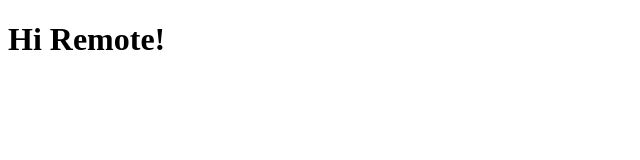
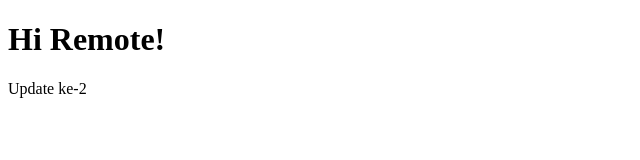
Before and after one commit to Laizy7/remote-test, a plain HTML site: page index.html in a window 1280 px wide. Shown: the full height of the page, 0-640 px from the left. Drawn offline with Linux system fonts and the light colour scheme.

Commit message:
Tambah update ke-2

```diff
--- a/index.html
+++ b/index.html
@@ -11,6 +11,7 @@
 
 <body>
     <h1>Hi Remote!</h1>
+    <p>Update ke-2</p>
 </body>
 
 </html>
```
